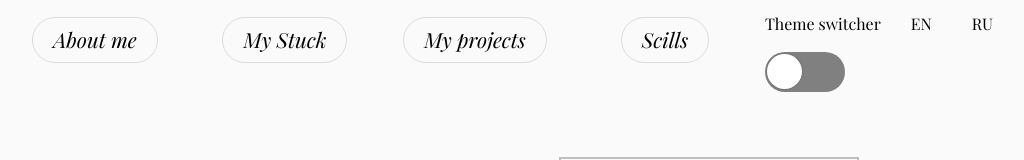
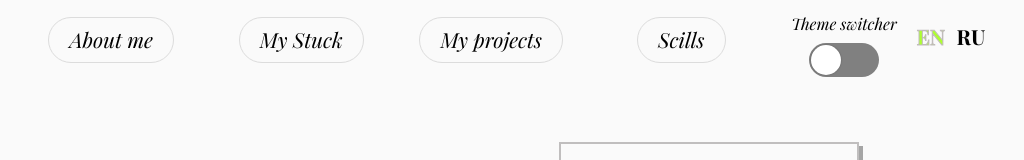
Before and after one commit to mrrobot911/cv-rs-school, a React (Vite) app: page / in a window 1280 px wide. Shown: the top 160 px of the page, without its empty margins (131-1155 px from the left). Built offline with nearby package versions, Linux system fonts and the light colour scheme.

Commit message:
feat: add radio for lang in nav

```diff
--- a/src/scripts/Hero.jsx
+++ b/src/scripts/Hero.jsx
@@ -8,7 +8,7 @@ const Hero = () => {
           <div className="wrap">
             <img className="circle"/>
           </div>
-          <h1>Hi, my name KelWin!</h1>
+          <h1 className="lineUp">Hi, my name KelWin!</h1>
         </div>
         <div className="hero__container hero__code">
           <TextTyper text={textToRender[0]} interval={50} Markup={"p"}/>
--- a/src/scripts/Navbar.jsx
+++ b/src/scripts/Navbar.jsx
@@ -3,7 +3,12 @@ import { ThemeContext, themes } from "../utils/ThemeContext"
 import Toggle from "./Toggle"
 
 const Navbar = () => {
-  const [value, setValue] = useState(false);
+  const [toggle, setToggle] = useState(false);
+  const [value, setValue] = useState(1);
+  function chengeValue(event) {
+    setValue(event.target.value);
+ }
+
   return (
     <nav>
       <div className="nav__container">
@@ -25,8 +30,8 @@ const Navbar = () => {
         <ThemeContext.Consumer>
           {({ theme, setTheme }) => (
             <Toggle
-              isOn={value}
-              handleToggle={() => setValue(!value)}
+              isOn={toggle}
+              handleToggle={() => setToggle(!toggle)}
               onChange={() => {
                 if (theme === themes.light) setTheme(themes.dark)
                 if (theme === themes.dark) setTheme(themes.light)
@@ -37,8 +42,34 @@ const Navbar = () => {
         </ThemeContext.Consumer>
       </div>
       <div className="internacionalization__container">
-        <p>EN</p>
-        <p>RU</p>
+        <div>
+          <label
+            htmlFor="btnChek1"
+            onClick={()=>setValue(1)}
+            className={value == '1' ? "activated" : ''}
+          >EN</label>
+          <input
+            type="radio"
+            id="btnChek1"
+            value="1"
+            checked={value == '1' ? true : false}
+            onChange={chengeValue}
+          />
+        </div>
+        <div>
+          <label
+            htmlFor="btnChek2"
+            onClick={()=>setValue(2)}
+            className={value == '2' ? "activated" : ''}
+          >RU</label>
+          <input
+            type="radio"
+            id="btnChek2"
+            value="2"
+            checked={value == '2' ? true : false}
+            onChange={chengeValue}
+          />
+        </div>
       </div>
     </nav>
   )
--- a/src/scripts/Toggle.jsx
+++ b/src/scripts/Toggle.jsx
@@ -11,24 +11,14 @@ const Toggle = ({ isOn, handleToggle, onChange }) => (
       type="checkbox"
     />
     <label
-    style={{ background: isOn && "#EF476F" }}
+      style={{ background: isOn && "#0000ff" }}
       className="react-switch-label"
       htmlFor={`react-switch-new`}
     >
       <span className={`react-switch-button`} />
+      {/* <span>&#9728;</span> */}
     </label>
   </>
-  // <label className="switch" htmlFor="toggler">
-  //   <input
-  //     id="toggler"
-  //     type="checkbox"
-  //     onClick={onChange}
-  //     checked={value}
-  //     readOnly
-  //   />
-  //   <span className="slider" />
-  //   <span className="wave" />
-  // </label>
 )
 
 export default Toggle
--- a/src/style/hero.css
+++ b/src/style/hero.css
@@ -16,6 +16,26 @@
     text-align: center;
     font-style: italic;
 }
+.lineUp {
+    animation: 2s anim-lineUp;
+  }
+@keyframes anim-lineUp {
+    0% {
+      opacity: 0;
+      transform: translateY(80%);
+    }
+    20% {
+      opacity: 0;
+    }
+    50% {
+      opacity: 1;
+      transform: translateY(0%);
+    }
+    100% {
+      opacity: 1;
+      transform: translateY(0%);
+    }
+}
 .hero__code {
     padding: 40px;
     font-family: Roboto;
@@ -31,7 +51,7 @@
     justify-content: center;
     height: 250px;
     width: 200px;
-  }
+}
 
 .circle {
     height: 200px;
--- a/src/style/navbar.css
+++ b/src/style/navbar.css
@@ -3,7 +3,7 @@ nav {
     display: flex;
     flex-direction: row;
     justify-content: center;
-    gap: 10px;
+    gap: 20px;
 }
 .nav__container {
     display: flex;
@@ -23,7 +23,7 @@ nav {
 }
 .nav__container p {
     padding: 10px 20px;
-    border: 1px solid gainsboro;
+    border: var(--border) solid gainsboro;
     border-radius: 30px;
     cursor: pointer;
 }
@@ -32,10 +32,36 @@ nav {
     font-size: 1.5rem;
     box-shadow: 2px 2px gainsboro;
 }
+.theme__container {
+    display: flex;
+    flex-direction: column;
+    justify-content: center;
+    align-items: center;
+}
+.theme__container p {
+    margin-bottom: 10px;
+    font-style: italic;
+}
 .internacionalization__container {
     display: flex;
     flex-direction: row;
+    align-items: center;
+    width: 80px;
 }
-.internacionalization__container p {
+.internacionalization__container input {
     padding: 0px 20px;
+    cursor: pointer;
+    visibility: hidden;
 }
+.internacionalization__container label {
+    font-weight: bold;
+    font-size: 1.3rem;
+    cursor: pointer;
+}
+.internacionalization__container label:hover{
+    font-size: 1.4rem;
+}
+.activated {
+    color:greenyellow;
+    -webkit-text-stroke: 1px rgb(192, 187, 187);
+}
--- a/src/style/style.css
+++ b/src/style/style.css
@@ -1,11 +1,13 @@
 :root[data-theme="light"] {
   --background-color: #fafafa;
   --color: black;
+  --border: 1px;
 }
 
 :root[data-theme="dark"] {
-  --background-color: #2b3e51;
-  --color: #fafafa;
+  --background-color: #171f26;
+  --color: #ffffff;
+  --border: 2px;
 }
 
 html {
--- a/src/style/toggle.css
+++ b/src/style/toggle.css
@@ -9,10 +9,10 @@
     align-items: center;
     justify-content: space-between;
     cursor: pointer;
-    width: 80px;
-    height: 40px;
+    width: 70px;
+    height: 34px;
     background: grey;
-    border-radius: 80px;
+    border-radius: 20px;
     position: relative;
     transition: background-color .2s;
   }
@@ -22,9 +22,9 @@
     position: absolute;
     top: 2px;
     left: 2px;
-    width: 35px;
-    height: 35px;
-    border-radius: 35px;
+    width: 30px;
+    height: 30px;
+    border-radius: 30px;
     transition: 0.2s;
     background: #fff;
     box-shadow: 0 0 2px 0 rgba(10, 10, 10, 0.29);
```
Lines whose indentation alone changed are shown as unchanged.
